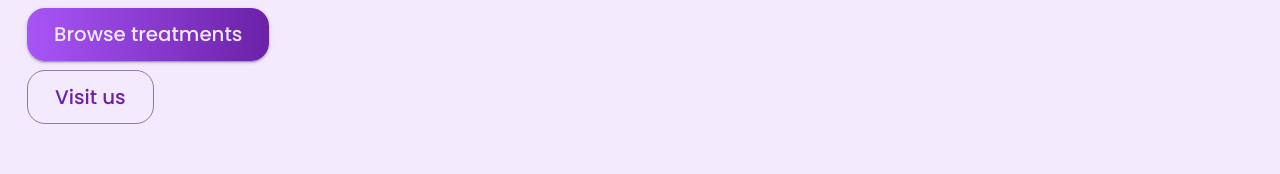
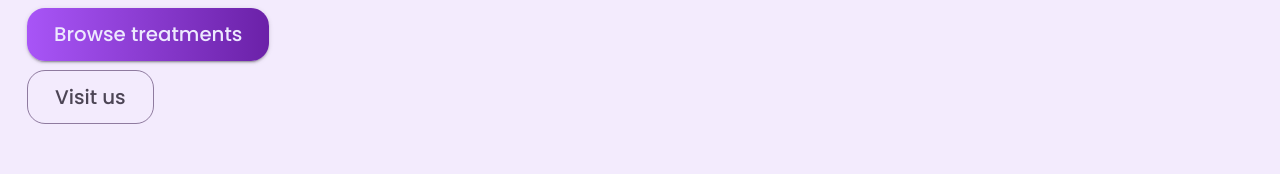
Before and after one commit to nadobrranichh/apollonia, a React (Vite) app: page / in a window 1280 px wide. Shown: the part 463-637 px from the top of the page. Built offline with nearby package versions, Linux system fonts and the light colour scheme; no server answers; a web font is replaced by a local one.

Commit message:
fix: outlined button color

```diff
--- a/src/theme/themeConfig.ts
+++ b/src/theme/themeConfig.ts
@@ -38,6 +38,12 @@ const componentsOverrides: Components<Theme> = {
       contained: ({ theme }) => ({
         background: `linear-gradient(90deg, ${theme.palette.secondary.main}, ${theme.palette.secondary.dark})`,
         color: theme.palette.secondary.contrastText,
+      }),
+      outlined: ({ theme }) => ({
+        color:
+          theme.palette.mode === "light"
+            ? theme.palette.grey[700]
+            : theme.palette.grey[100],
       }),
     },
   },
```
